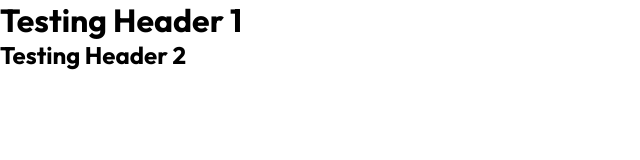
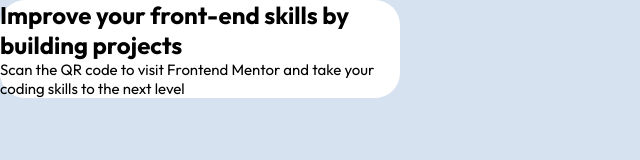
Before and after one commit to Hayazi28/QR-code-component, a plain HTML site: page qr-code-component-main/index.html in a window 1280 px wide. Shown: the whole page, without its empty margins (0-640 px from the left). Drawn offline with Linux system fonts and the light colour scheme.

Commit message:
updating code a little before going to work

```diff
--- a/qr-code-component-main/index.html
+++ b/qr-code-component-main/index.html
@@ -11,7 +11,10 @@
   </head>
 
   <body>
-    <h1>Testing Header 1</h1>
-    <h2>Testing Header 2</h2>
+<div id="qr-container">
+  <div class="qr-code-img"></div>
+  <h2>Improve your front-end skills by building projects</h2>
+  <p>Scan the QR code to visit Frontend Mentor and take your coding skills to the next level</p>
+</div>
   </body>
 </html>
--- a/qr-code-component-main/style.css
+++ b/qr-code-component-main/style.css
@@ -4,3 +4,17 @@
     padding: 0;
     box-sizing: border-box;
 }
+
+body {
+    background-color: #d6e2f0;
+}
+
+#qr-container {
+    width: 400px;
+    background-color: #fff;
+    border-radius: 25px;
+}
+
+p {
+    font-size: 15px;
+}
```
Also changed, not shown: 1 other file.
